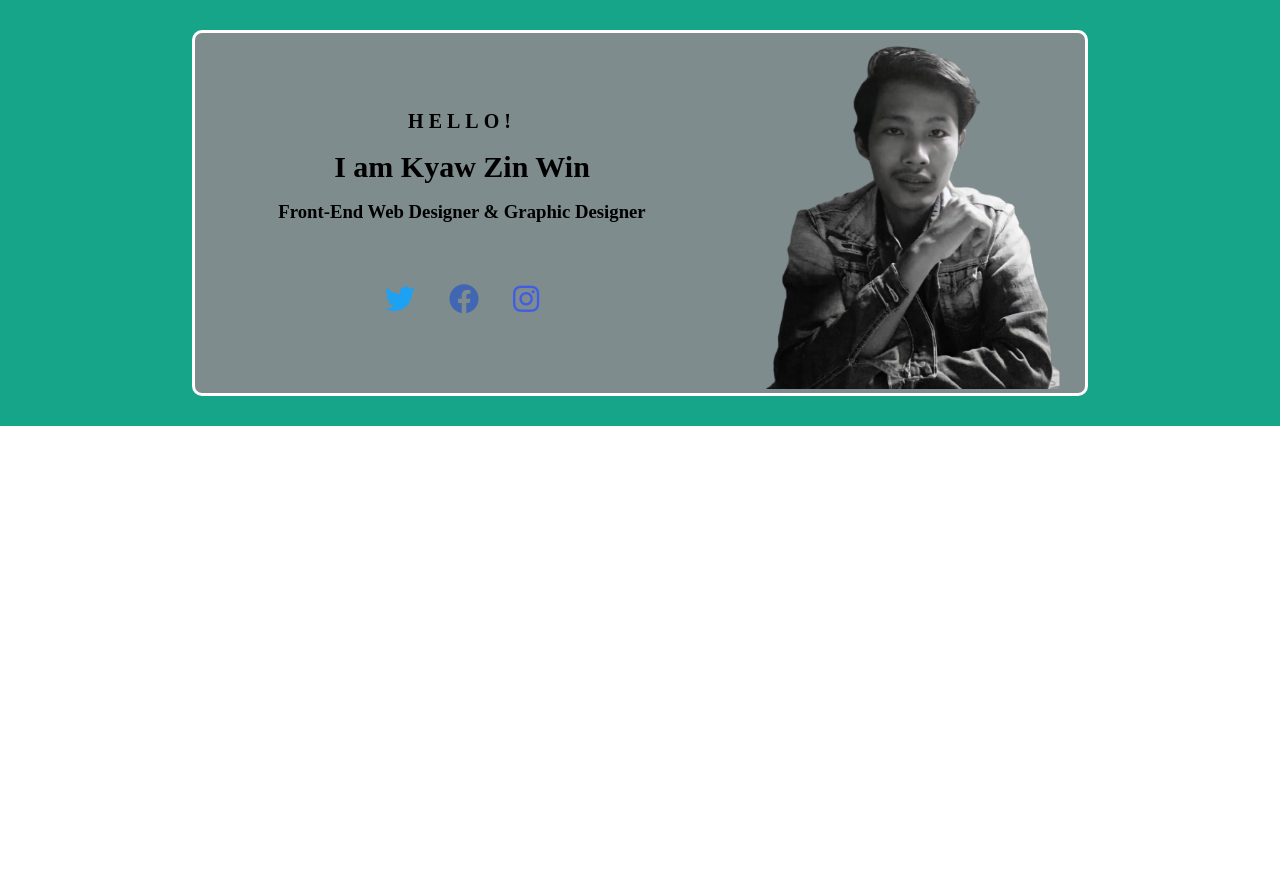
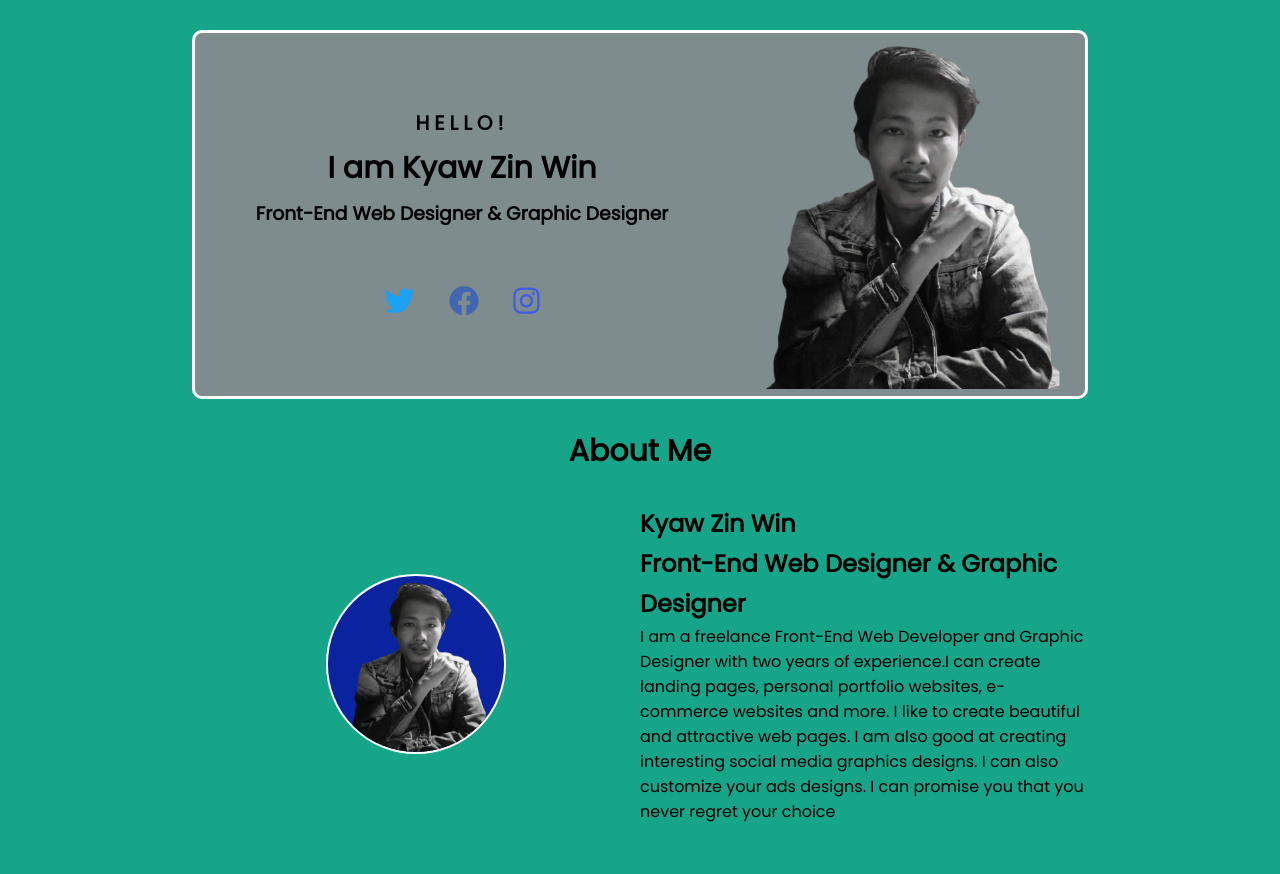
Before and after one commit to KyawZinWin32/myportfolio, a plain HTML site: page index.html in a window 1280 px wide. Before the commit the page ends 800 px from the top, so only its background shows below. Drawn offline with Linux system fonts and the light colour scheme.

Commit message:
Creating aboutme section

```diff
--- a/index.html
+++ b/index.html
@@ -7,11 +7,16 @@
     <meta name="viewport" content="width=device-width, initial-scale=1.0">
     <title>My Portfolio</title>
     <link rel="stylesheet" href="style.css">
-    <link rel="stylesheet" href="https://cdnjs.cloudflare.com/ajax/libs/font-awesome/6.1.1/css/all.min.css" integrity="sha512-KfkfwYDsLkIlwQp6LFnl8zNdLGxu9YAA1QvwINks4PhcElQSvqcyVLLD9aMhXd13uQjoXtEKNosOWaZqXgel0g==" crossorigin="anonymous" referrerpolicy="no-referrer" />
-</head>
+    <link rel="stylesheet" href="https://cdnjs.cloudflare.com/ajax/libs/font-awesome/6.1.1/css/all.min.css"
+        integrity="sha512-KfkfwYDsLkIlwQp6LFnl8zNdLGxu9YAA1QvwINks4PhcElQSvqcyVLLD9aMhXd13uQjoXtEKNosOWaZqXgel0g=="
+        crossorigin="anonymous" referrerpolicy="no-referrer" />
+    <link rel="preconnect" href="https://fonts.googleapis.com">
+    <link rel="preconnect" href="https://fonts.gstatic.com" crossorigin>
+    <link href="https://fonts.googleapis.com/css2?family=Poppins&display=swap" rel="stylesheet" </head>
 
 <body>
     <div class="main-container">
+        <!-- header section  -->
         <section id="header-section">
             <div class="container">
                 <div class="left-content">
@@ -29,6 +34,25 @@
                 </div>
             </div>
         </section>
+
+        <!-- about me section  -->
+        <section id="about-section">
+            <h1 class="section-title">About Me</h1>
+            <div class="container">
+                <div class="left-content">
+                    <img src="img/profile.png" alt="profile.img">
+                </div>
+                <div class="right-content">
+                    <h1>Kyaw Zin Win</h1>
+                    <h2>Front-End Web Designer & Graphic Designer</h2>
+                    <p>I am a freelance Front-End Web Developer and Graphic Designer with two years of experience.I can
+                        create landing pages, personal portfolio websites, e-commerce websites and more. I like to
+                        create beautiful and attractive web pages. I am also good at creating interesting social media
+                        graphics designs. I can also customize your ads designs. I can promise you that you never regret
+                        your choice</p>
+                </div>
+            </div>
+        </section>
     </div>
     <script src="main.js"></script>
 </body>
--- a/style.css
+++ b/style.css
@@ -1,23 +1,33 @@
 * {
     padding: 0;
     margin: 0;
-    box-sizing: border-box;
+    box-sizing: border-box;font-family: 'Poppins', sans-serif;
+
 }
 .main-container {
     background-color: #17A589;
     padding-top: 30px;
 }
+/* common selecter  */
+.container {
+    width: 70%;
+    margin: auto;
+    display: flex;
+    align-items: center;
+}
+.section-title {
+    text-align: center;
+    margin-bottom: 30px;
+    font-size: 30px;
+}
+/* header  */
 #header-section {
     padding-bottom: 30px;
 }
 #header-section .container {
-    border: 3px solid #fff;
-    width: 70%;
-    margin: auto;
-    display: flex;
-    align-items: center;
     background-color: #7F8C8D ;
     border-radius: 10px;
+    border: 3px solid #fff;
 }
 #header-section .container .left-content {
     flex-basis: 60%;
@@ -60,3 +70,29 @@
 .social-icons a:nth-child(3) {
     color: #405DE6;
 }
+
+/* about me  */
+#about-section {
+    padding-bottom: 50px;
+}
+#about-section .container {
+    align-items: center;
+}
+#about-section .container div {
+   flex-basis: 50%;
+}
+#about-section  img {
+   width: 40%;
+   height: 40%;
+   border-radius: 50%;
+   margin: auto;
+   display: block;
+   background-color: #0a239e;
+   border: 2px solid #fff;
+}
+#about-section .right-content h1 {
+    line-height: 40px;
+}
+#about-section .right-content h2 {
+    line-height: 40px;
+}
```
